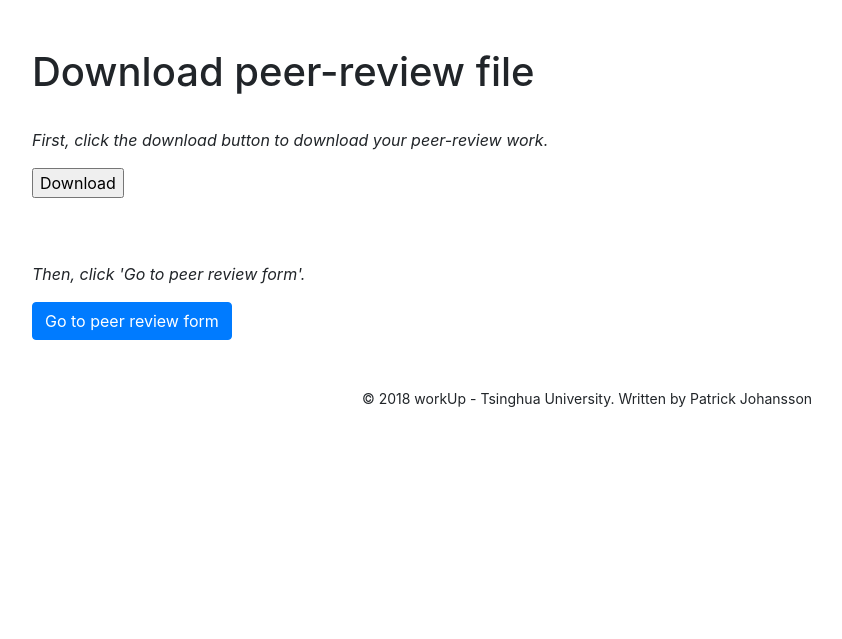
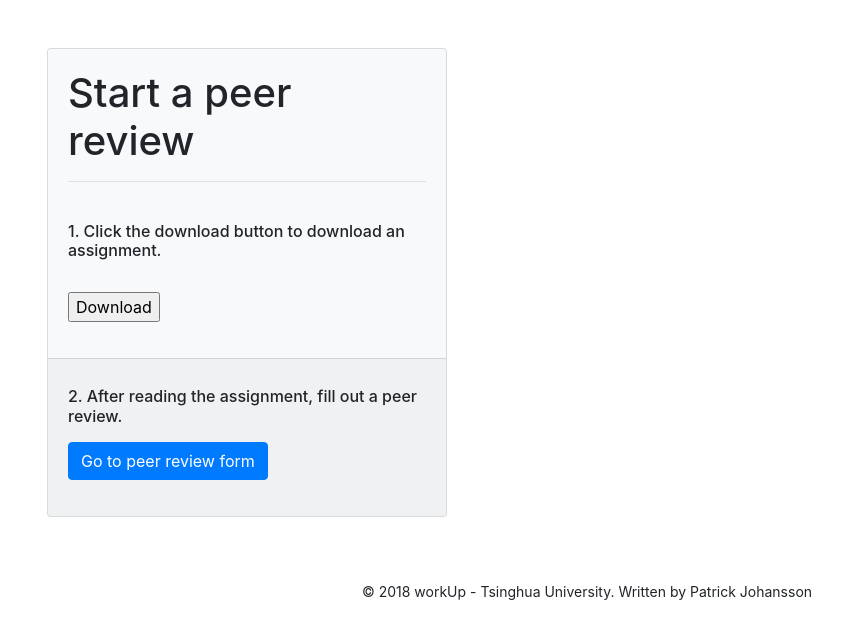
Before and after one commit to Siequnu/workUp, a Python web app: template app/templates/files/downloadFile.html in a window 1280 px wide. Shown: the part 56-695 px from the top of the page, without its empty margins (53-895 px from the left). Run offline with Jinja, Linux system fonts and the light colour scheme; the template is opened without the code that fills it, so the values that code supplies are empty; some libraries are stand-ins or nearby versions.

Commit message:
Add cards interface to comments, file download and peer review form workflows

```diff
--- a/app/templates/files/downloadFile.html
+++ b/app/templates/files/downloadFile.html
@@ -1,20 +1,26 @@
-  {% extends "header.html" %} {% block app_content %}
-<div class="row">
-        <div class="col-md-8">
-			<h1>Download peer-review file</h1>
-		</div>
-  </div>
-
-<br />
-  <p><i>First, click the download button
-  to download your peer-review work.</i></p>
+  {% extends "header.html" %}
 
 
+  {% block app_content %}
 
-  <form action="{{url_for('main.downloadRandomFile', assignmentId = assignmentId)}}" method="post">
-    <input type="submit" value="Download" />
-  </form>
-  <br /><br /><p><i>Then, click 'Go to peer review form'.</i></p>
-  <a href="{{url_for('main.createPeerReview', assignmentId = assignmentId)}}" class="btn btn-primary" role="button" aria-disabled="true">Go to peer review form</a>
+ <div class="container">
 
+ <div class="card bg-light mb-3" style="max-width: 25rem;">
+  <div class="card-body">
+    <h1>Start a peer review</h1>
+    <hr>
+    <br>
+    <h6>1. Click the download button to download an assignment.</h6>
+    <br>
+      <form action="{{url_for('main.downloadRandomFile', assignmentId = assignmentId)}}" method="post">
+        <input type="submit" value="Download" />
+      </form>
+  </div>
+    <div class="card-footer">
+    <p><h6>2. After reading the assignment, fill out a peer review.</h6></p>
+  <a href="{{url_for('main.createPeerReview', assignmentId = assignmentId)}}" class="btn btn-primary" role="button">Go to peer review form</a>
+  <br></br>
+    </div>
+  </div>
+</div>
   {% endblock %}
```
Also changed, not shown: app/templates/assignments/comments.html (+13 -4 lines), app/templates/assignments/peerreviewform.html (+6 -2 lines).
